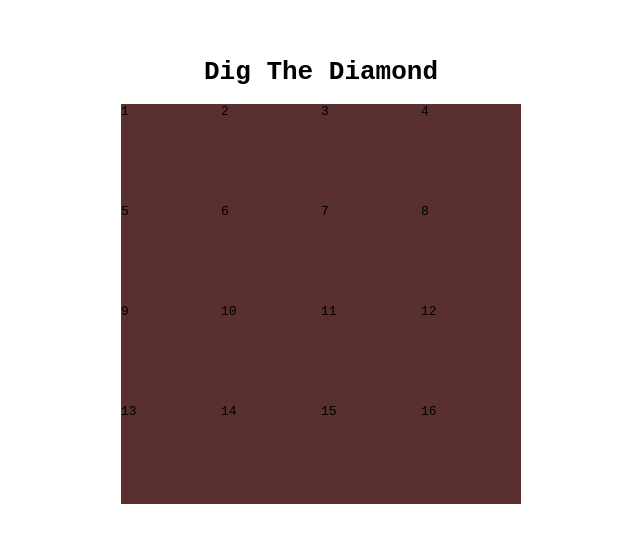
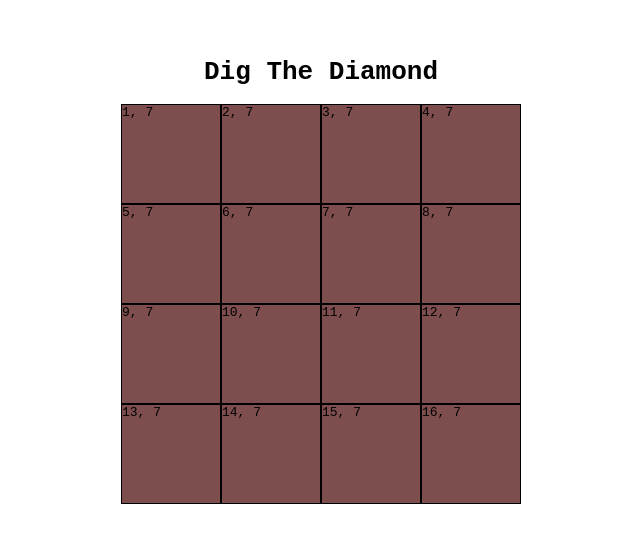
Before and after one commit to el-ethan/ida, a Next.js app: page /diamond in a window 1280 px wide. Shown: the part 128-670 px from the top of the page, without its empty margins (319-959 px from the left). Built offline with nearby package versions, Linux system fonts and the light colour scheme.

Commit message:
add cell component

```diff
--- /dev/null
+++ b/components/Cell.tsx
@@ -0,0 +1,36 @@
+import { useRouter } from 'next/router';
+import { useState } from "react";
+import styled from 'styled-components';
+import { checkAnswer } from '../services/checkAnswer';
+
+const BrownSquare = styled.div`
+  height: 100px;
+  width: 100px;
+  background: #7e4e4e;
+  border: 1px solid black;
+`;
+
+
+const Cell = ({cellIndex, diamondCellIndex}: {cellIndex: number; diamondCellIndex: number}) => {
+  const router = useRouter();
+  const [digIndex, setDigIndex] = useState(0);
+  const handleClick = () => {
+    if(digIndex < 5) {
+      setDigIndex((preIndex) => {
+        return preIndex + 1
+      })
+    }
+    console.log({cellIndex, digIndex});
+    if(cellIndex === diamondCellIndex) {
+        if(digIndex === 5) {
+        checkAnswer("D", true, router)
+      }
+    }
+  }
+
+  return (
+    <BrownSquare onClick={handleClick}>{`${cellIndex}, ${diamondCellIndex}`}</BrownSquare>
+  )
+}
+
+export default Cell;
--- a/pages/diamond.tsx
+++ b/pages/diamond.tsx
@@ -1,13 +1,12 @@
-
-import { useRouter } from 'next/router';
 import styled from 'styled-components';
+import Cell from '../components/Cell';
 import { CenteredMain } from '../components/Centered';
-import { checkAnswer } from '../services/checkAnswer';
 
 const BrownSquare = styled.div`
   height: 100px;
   width: 100px;
-  background: #5a2f2f;
+  background: #7e4e4e;
+  border: 1px solid black;
 `;
 
 const Container = styled.div`
@@ -18,18 +17,17 @@ const Container = styled.div`
 
 
 const D = () => {
-  const router = useRouter();
   const size = 16;
   const cells = Array.from ({length: size}, (x, i) => i + 1);
-  const diamondIndex = Math.floor(Math.random() * size);
-  console.log(diamondIndex);
+  const diamondCellIndex = Math.floor(Math.random() * size);
+  console.log(diamondCellIndex);
 
   return (
     <CenteredMain>
       <h1>Dig The Diamond</h1>
       <Container>
       {cells.map((c) => {
-        return <BrownSquare onClick={() => checkAnswer("D", c === diamondIndex, router)}>{c}</BrownSquare>
+        return <Cell key={c} cellIndex={c} diamondCellIndex={diamondCellIndex}></Cell>
       })}
       </Container>
     </CenteredMain>
```
